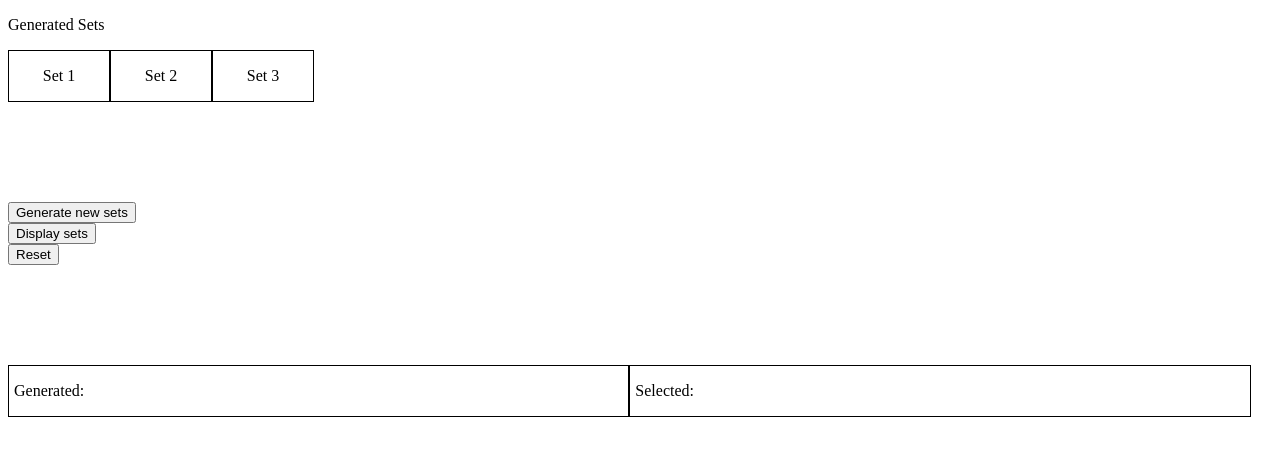
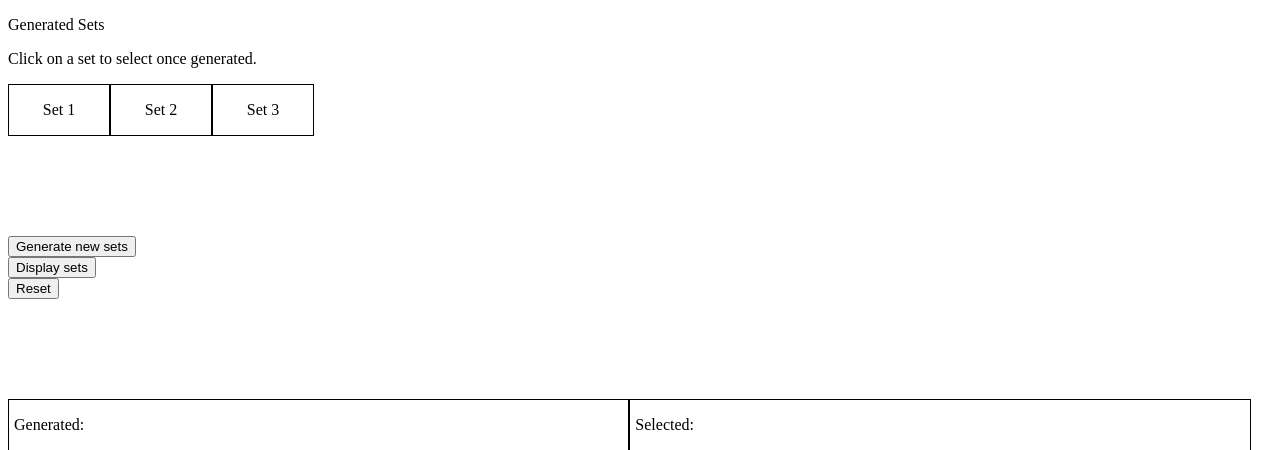
Before and after one commit to DeanKevin/sets-generator, a PHP site: page / in a window 1280 px wide. Shown: the top 450 px of the page. Run offline with PHP 8.4, Linux system fonts and the light colour scheme; some libraries are stand-ins or nearby versions.

Commit message:
Interface update.

```diff
--- a/db_lib.php
+++ b/db_lib.php
@@ -10,7 +10,6 @@
     var $password = "secret";
 
     // Methods
-    // ToDo: Make this function a constructor method.
     function connect() {
         try
         {
--- a/index.php
+++ b/index.php
@@ -1,7 +1,6 @@
 <?php
 include_once("interface_functions.php");
 // Database check
-// ToDo: Have databse connection setup once and handle database issues as needed.
 $db = new DB();
 $db_conn = $db->connect();
 if(!$db_conn['status']) {
@@ -47,6 +46,7 @@ if(!empty($_POST)) {
     <div id=interface>
         <div id="sets-display">
             <p id="sets-label">Generated Sets</p>
+            <p id="sets-info">Click on a set to select once generated.</p>
             <div id="sets">
                 <div id="set1" class="set-item">
                     <p class="set-name">Set 1</p>
--- a/js/app.js
+++ b/js/app.js
@@ -151,6 +151,9 @@ $(document).ready(function()
         $('#matched-sets').append('<div class="clear-fix"></div>');
         $('#matched').css('display', 'block');
 
+        // update dashboard
+
+
     }
 
     function resetApp() {
```
